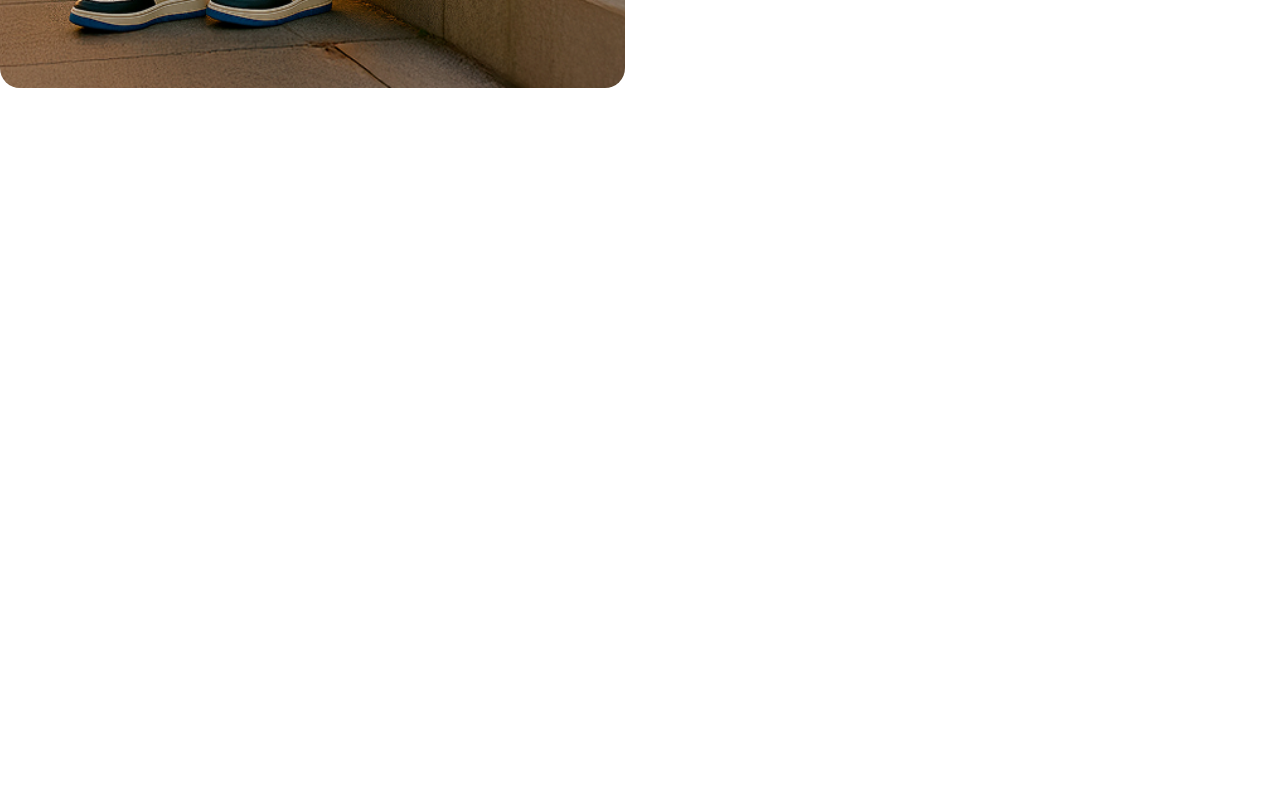
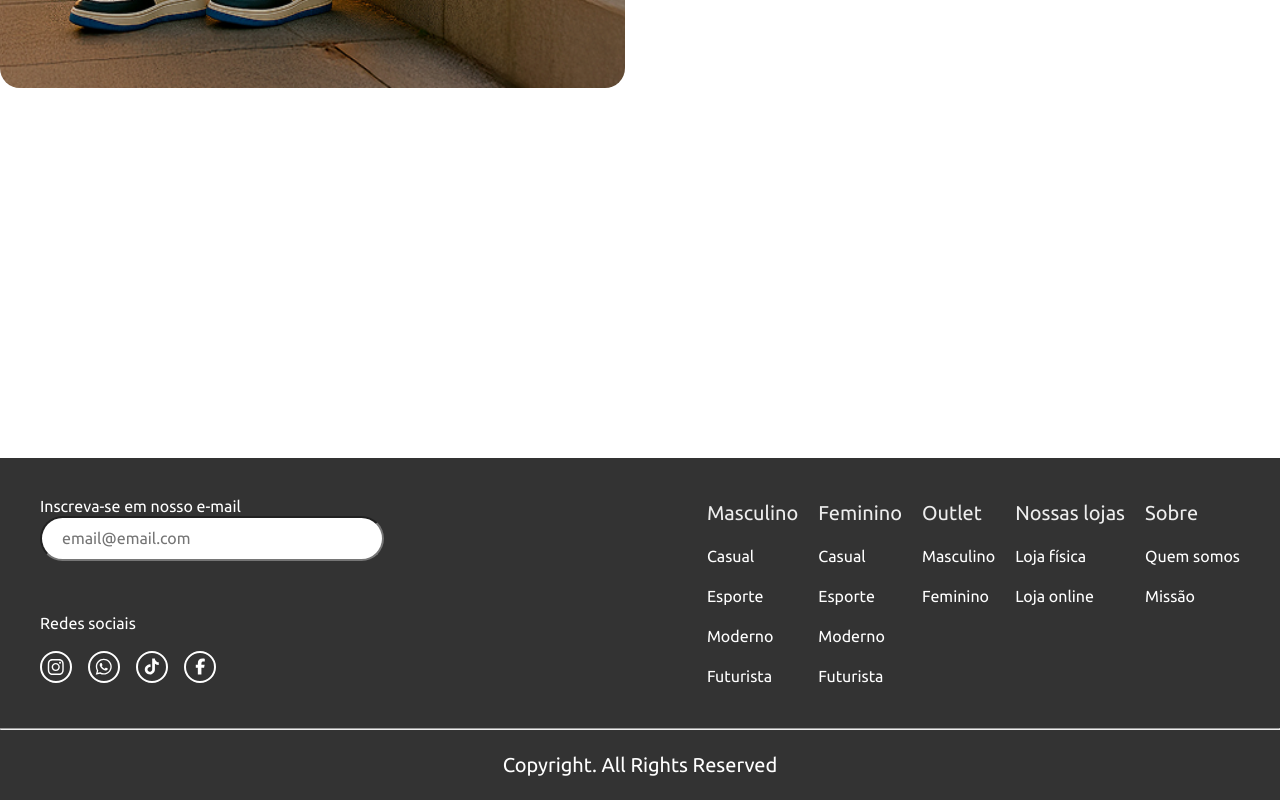
Before and after one commit to pedrosiufc/ecommerce-syntaxwear, a plain HTML site: page index.html in a window 1280 px wide. Shown: the part 2192-2992 px from the top of the page. Before the commit the page ends 2610 px from the top, so only its background shows below. Drawn offline with Linux system fonts and the light colour scheme.

Commit message:
feat: adiciona o rodapé

```diff
--- a/index.html
+++ b/index.html
@@ -16,6 +16,7 @@
     <link rel="stylesheet" href="./src/css/components/hero.css">
     <link rel="stylesheet" href="./src/css/components/product-category.css">
     <link rel="stylesheet" href="./src/css/components/product-grid.css">
+    <link rel="stylesheet" href="./src/css/components/footer.css">
 </head>
 
 <body>
@@ -123,8 +124,77 @@
         </section>
     </main>
 
-    <footer class="footer">
-        <!-- Informações de Contato e Links -->
+    <footer class="site-footer" id="footer">
+        <div class="footer-content">
+            <div class="footer-right">
+                <form class="newsletter-form">
+                    <label for="newsletter-email">Inscreva-se em nosso e-mail</label>
+                    <input type="email" id="newsletter-email" placeholder="email@email.com" />
+                </form>
+                <div class="footer-social">
+                    <span>Redes sociais</span>
+                    <ul>
+                        <li>
+                            <a href="#"><img src="./src/imagens/icons/instagram.svg" alt="Instagram" /></a>
+                        </li>
+                        <li>
+                            <a href="#"><img src="./src/imagens/icons/whatsapp.svg" alt="WhatsApp" /></a>
+                        </li>
+                        <li>
+                            <a href="#"><img src="./src/imagens/icons/tiktok.svg" alt="TikTok" /></a>
+                        </li>
+                        <li>
+                            <a href="#"><img src="./src/imagens/icons/facebook.svg" alt="Facebook" /></a>
+                        </li>
+                    </ul>
+                </div>
+            </div>
+            <nav class="footer-nav" id="footer">
+                <ul>
+                    <li>
+                        <strong>Masculino</strong>
+                        <ul>
+                            <li><a href="#">Casual</a></li>
+                            <li><a href="#">Esporte</a></li>
+                            <li><a href="#">Moderno</a></li>
+                            <li><a href="#">Futurista</a></li>
+                        </ul>
+                    </li>
+                    <li>
+                        <strong>Feminino</strong>
+                        <ul>
+                            <li><a href="#">Casual</a></li>
+                            <li><a href="#">Esporte</a></li>
+                            <li><a href="#">Moderno</a></li>
+                            <li><a href="#">Futurista</a></li>
+                        </ul>
+                    </li>
+                    <li>
+                        <strong>Outlet</strong>
+                        <ul>
+                            <li><a href="#">Masculino</a></li>
+                            <li><a href="#">Feminino</a></li>
+                        </ul>
+                    </li>
+                    <li>
+                        <strong>Nossas lojas</strong>
+                        <ul>
+                            <li><a href="#">Loja física</a></li>
+                            <li><a href="#">Loja online</a></li>
+                        </ul>
+                    </li>
+                    <li>
+                        <strong>Sobre</strong>
+                        <ul>
+                            <li><a href="#">Quem somos</a></li>
+                            <li><a href="#">Missão</a></li>
+                        </ul>
+                    </li>
+                </ul>
+            </nav>
+        </div>
+        <hr />
+        <div class="footer-copy">Copyright. All Rights Reserved</div>
     </footer>
 </body>
 
--- a/src/css/base.css
+++ b/src/css/base.css
@@ -4,7 +4,7 @@ body{
 }
 
 main{
-    padding: 2.5rem 0 0;
+    padding: 2.5rem 0 2.5rem;
     max-width: 1360px;
     margin: 0 auto;
 }
--- a/src/css/components/footer.css
+++ b/src/css/components/footer.css
@@ -0,0 +1,81 @@
+.site-footer{
+ background-color: #333333;
+ color: #ffffff;
+}
+
+.footer-content{
+    max-width: 1360px;
+    margin: 0 auto;
+    padding: 40px;
+    display: flex;
+    justify-content: space-between;
+}
+
+.footer-right{
+    display: flex;
+    flex-direction: column;
+    gap: 3.125rem;
+}
+
+.footer-nav ul{
+    display: flex;
+    gap: 20px;
+}
+
+.footer-nav ul ul{
+    display: flex;
+    flex-direction: column;
+    gap: 16px;
+}
+
+.footer-nav strong{
+    color: #ededed;
+    font-size: 1.25rem;
+    margin-bottom: 16px;
+    display: block;
+    font-weight: 400;
+}
+
+.footer-nav li a{
+    margin-bottom: 10px;
+    color: white
+}
+
+.footer-nav li a:hover{
+    text-decoration: underline;
+}
+
+.newsletter-form{
+    display: flex;
+    flex-direction: column;
+
+}
+
+.newsletter-form input{
+    border-radius: 30px;
+    color: #aaaaaa;
+    padding: 12px 20px;
+    width: 344px;
+}
+
+.footer-social span{
+    /* por padrão span é display in-line */
+    margin-bottom: 16px;
+    /* usando display block para pegar o margin bottom */
+    display: block;
+}
+
+.footer-social ul{
+    display: flex;
+    gap: 1rem;
+}
+
+.footer-social ul li a:hover img{
+    opacity: 0.7;
+}
+
+.footer-copy{
+    font-size: 1.25rem;
+    text-align: center;
+    padding: 20px 0;
+}
```
Also changed, not shown: src/imagens/icons/facebook.svg (added), src/imagens/icons/instagram.svg (added), src/imagens/icons/tiktok.svg (added), src/imagens/icons/whatsapp.svg (added).
